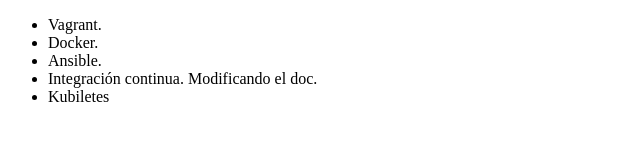
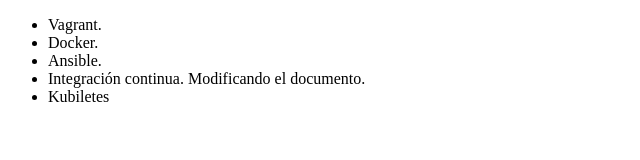
Before and after one commit to xJASMIN1x/Alura-cursos, a plain HTML site: page index.html in a window 1280 px wide. Shown: the full height of the page, 0-640 px from the left. Drawn offline with Linux system fonts and the light colour scheme.

Commit message:
cambiando elemento

```diff
--- a/index.html
+++ b/index.html
@@ -9,7 +9,7 @@
          <li> Vagrant. </li>
          <li> Docker. </li>
          <li> Ansible. </li>
-         <li> Integración continua. Modificando el doc.</li>
+         <li> Integración continua. Modificando el documento.</li>
          <li>Kubiletes</li>
      </ul>
 </body>
```
